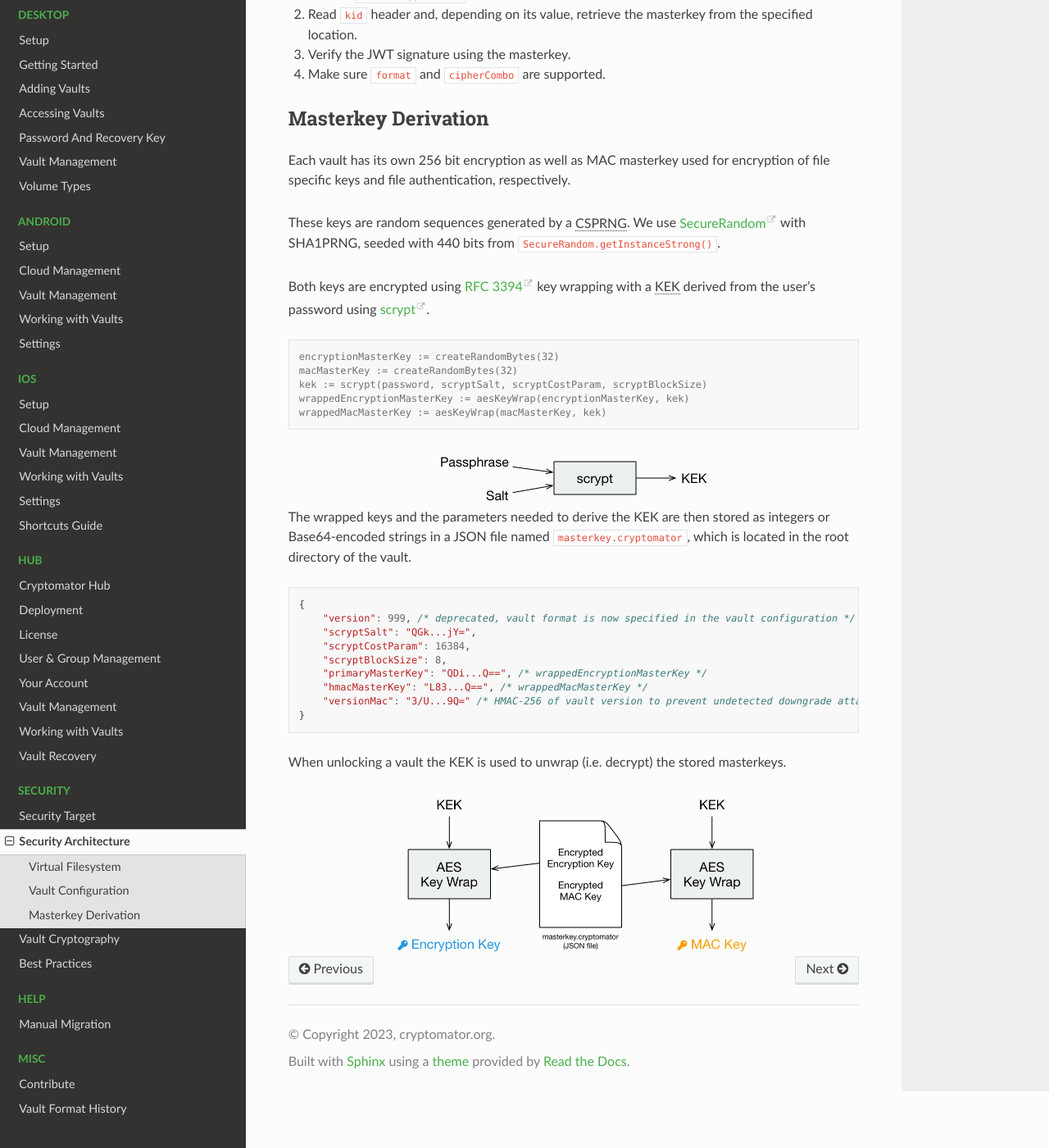
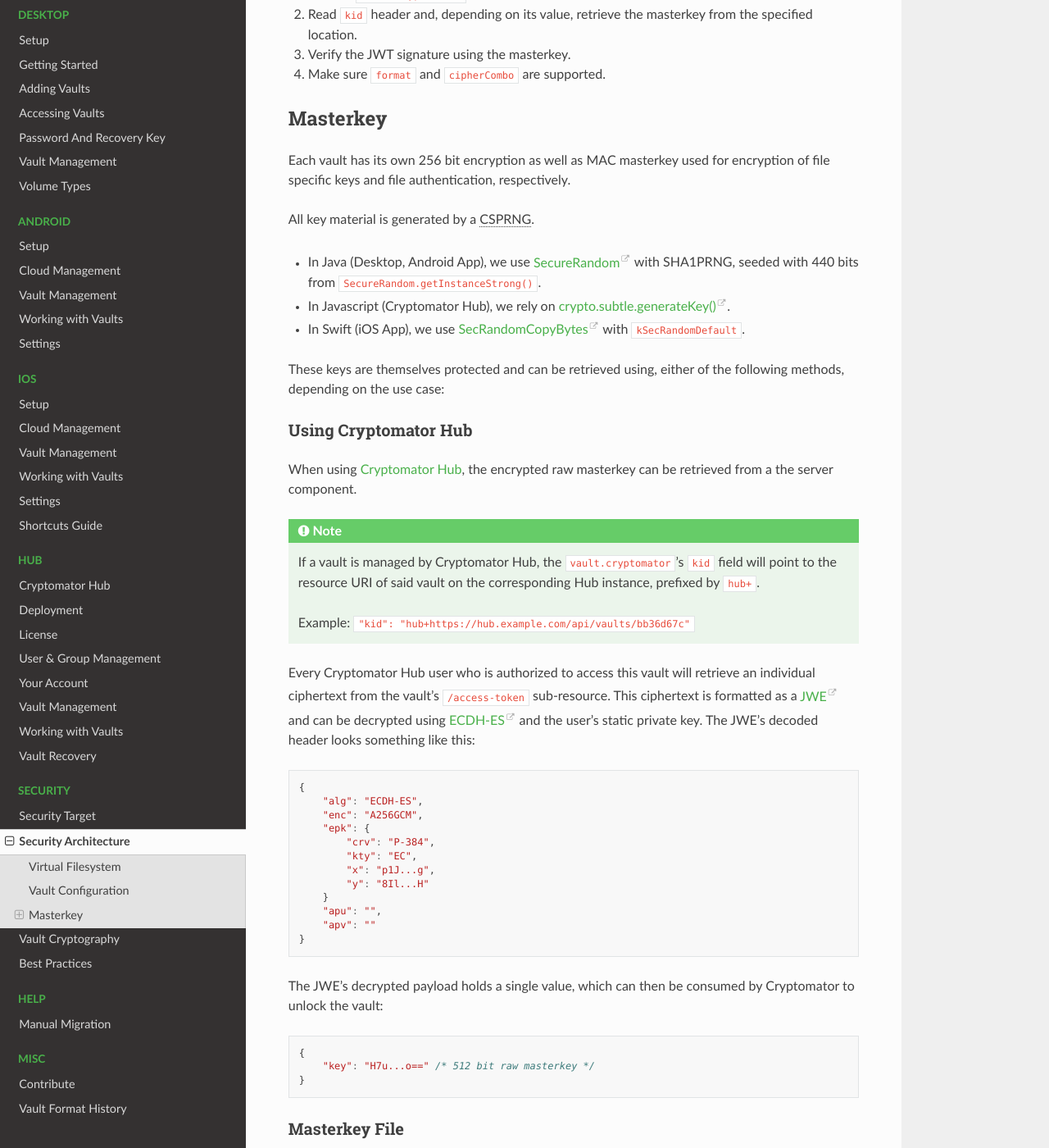
Before and after one commit to cryptomator/docs, a Sphinx documentation site: the page built from source/security/architecture.rst, in a window 1280 px wide and 1400 px high, scrolled down 1291 px. Shown: the whole window at 82% size. Built offline with Sphinx 7.4.7 and the Read the Docs theme 2.0.0, drawn with Linux system fonts in a browser that asks for light colours; some of the changed text lies outside the part shown.

Commit message:
mention different masterkey retrieval methods

```diff
--- a/source/desktop/password-and-recovery-key.rst
+++ b/source/desktop/password-and-recovery-key.rst
@@ -9,7 +9,7 @@
 Additionally, a unique *recovery key* can be derived for each vault while creating its password or later.
 A *recovery key* allows you to create a new password if you forget the original one.
 Do note that the *recovery key* feature does not break encryption in any way.
-It is a human readable form of your decrypted :ref:`masterkey <security/architecture/masterkey-derivation>` and therefore independent of the current vault password and highly confidential.
+It is a human readable form of your decrypted :ref:`masterkey <security/architecture/masterkey>` and therefore independent of the current vault password and highly confidential.
 Keep it as safe as your password.
 
 All actions can be carried out using the ``Password`` tab under vault options.
--- a/source/hub/vault-management.rst
+++ b/source/hub/vault-management.rst
@@ -52,7 +52,7 @@
 
 .. warning::
     The recovery key is **highly confidential**.
-    It is a human readable form of the vault :ref:`masterkey <security/architecture/masterkey-derivation>`, which is used to encrypt your data and independent of the key management in Cryptomator Hub.
+    It is a human readable form of the vault :ref:`masterkey <security/architecture/masterkey>`, which is used to encrypt your data and independent of the key management in Cryptomator Hub.
 
 When the setup is finished, you have the opportunity to download the initial vault template and place it in your desired cloud storage location.
 You can unlock the vault and place data inside with `Cryptomator <https://cryptomator.org/downloads/>`_.
--- a/source/security/architecture.rst
+++ b/source/security/architecture.rst
@@ -63,17 +63,70 @@
 #. Make sure ``format`` and ``cipherCombo`` are supported.
 
 
-.. _security/architecture/masterkey-derivation:
+.. _security/architecture/masterkey:
 
-Masterkey Derivation
---------------------
+Masterkey
+---------
 
 Each vault has its own 256 bit encryption as well as MAC masterkey used for encryption of file specific keys and file authentication, respectively.
 
-These keys are random sequences generated by a :abbr:`CSPRNG (Cryptographically secure pseudorandom number generator)`.
-We use `SecureRandom <https://docs.oracle.com/javase/8/docs/api/java/security/SecureRandom.html>`_ with SHA1PRNG, seeded with 440 bits from ``SecureRandom.getInstanceStrong()``.
+All key material is generated by a :abbr:`CSPRNG (Cryptographically secure pseudorandom number generator)`.
 
-Both keys are encrypted using `RFC 3394 <https://tools.ietf.org/html/rfc3394>`_ key wrapping with a :abbr:`KEK (Key-encryption key)` derived from the user's password using `scrypt <https://tools.ietf.org/html/rfc7914>`_.
+* In Java (Desktop, Android App), we use `SecureRandom <https://docs.oracle.com/javase/8/docs/api/java/security/SecureRandom.html>`_ with SHA1PRNG, seeded with 440 bits from ``SecureRandom.getInstanceStrong()``.
+* In Javascript (Cryptomator Hub), we rely on `crypto.subtle.generateKey() <https://developer.mozilla.org/en-US/docs/Web/API/SubtleCrypto/generateKey>`_.
+* In Swift (iOS App), we use `SecRandomCopyBytes <https://developer.apple.com/documentation/security/1399291-secrandomcopybytes>`_ with ``kSecRandomDefault``.
+
+These keys are themselves protected and can be retrieved using, either of the following methods, depending on the use case:
+
+
+.. _security/architecture/masterkey-hub:
+
+Using Cryptomator Hub
+^^^^^^^^^^^^^^^^^^^^^
+
+When using :ref:`Cryptomator Hub <hub/access-vault/unlocking-a-vault>`, the encrypted raw masterkey can be retrieved from a the server component.
+
+.. note::
+
+    If a vault is managed by Cryptomator Hub, the ``vault.cryptomator``'s  ``kid`` field will point to the resource URI of said vault
+    on the corresponding Hub instance, prefixed by ``hub+``.
+
+    Example: ``"kid": "hub+https://hub.example.com/api/vaults/bb36d67c"``
+
+Every Cryptomator Hub user who is authorized to access this vault will retrieve an individual ciphertext from the vault's ``/access-token`` sub-resource.
+This ciphertext is formatted as a `JWE <https://tools.ietf.org/html/rfc7516>`_ and can be decrypted using `ECDH-ES <https://datatracker.ietf.org/doc/html/rfc7518#section-4.6>`_ and the user's static private key.
+The JWE's decoded header looks something like this:
+
+.. code-block:: js
+
+    {
+        "alg": "ECDH-ES",
+        "enc": "A256GCM",
+        "epk": {
+            "crv": "P-384",
+            "kty": "EC",
+            "x": "p1J...g",
+            "y": "8Il...H"
+        }
+        "apu": "",
+        "apv": ""
+    }
+
+The JWE's decrypted payload holds a single value, which can then be consumed by Cryptomator to unlock the vault:
+
+.. code-block:: js
+
+    {
+        "key": "H7u...o==" /* 512 bit raw masterkey */
+    }
+
+.. _security/architecture/masterkey-file:
+
+Masterkey File
+^^^^^^^^^^^^^^
+
+Alternatively, for normal password-protected vaults, Cryptomator will derive a :abbr:`KEK (Key-encryption key)` via `scrypt <https://tools.ietf.org/html/rfc7914>`_, encrypt the masterkeys using `AES Key Wrap (RFC 3394) <https://tools.ietf.org/html/rfc3394>`_,
+and store the results together with the key derivation parameters in a JSON file:
 
 .. code-block:: console
 
```
